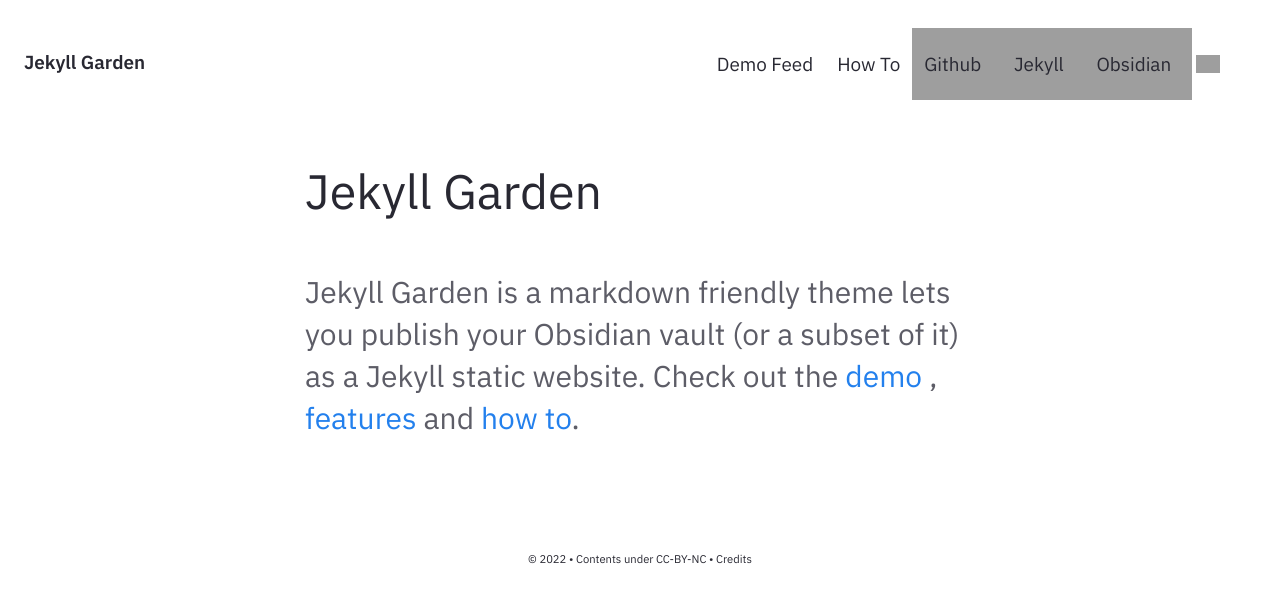
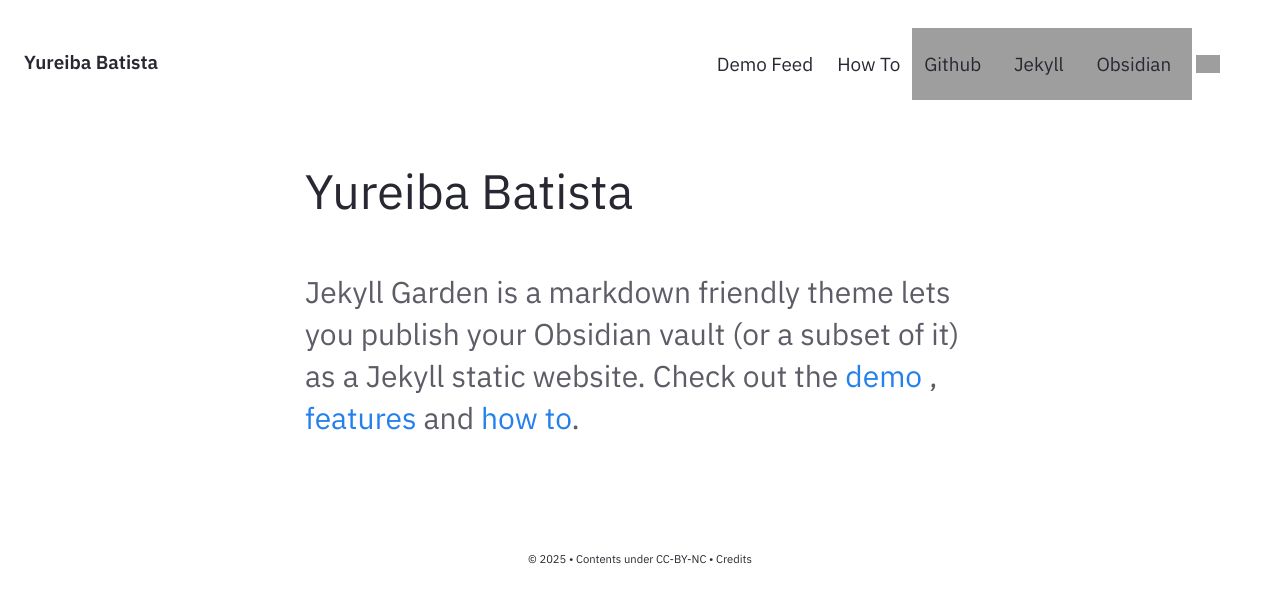
Before and after one commit to batistayureiba/batistayureiba.github.io, a Jekyll site: the page built from pages/index.md, in a window 1280 px wide, cut to the strip 0-603 px from the top of the page. Built offline with Jekyll 4.4.1, drawn with Linux system fonts in a browser that asks for light colours; grey boxes are pictures that could not be loaded.

Commit message:
Update _config.yml

```diff
--- a/_config.yml
+++ b/_config.yml
@@ -19,7 +19,7 @@
 # in the templates via {{ site.myvariable }}.
 
 # URL is the base hostname with protocol for your site, eg http://example.com
-url: "" # the base hostname & protocol for your site, e.g. http://example.com
+url: "https://batistayureiba.github.io/" # the base hostname & protocol for your site, e.g. http://example.com
 
 # If you want to install this jekyll in a subpath (eg /digitalgarden) set it here.
 # Else keep it Empty (DON'T PUT /; Keep it empty)
@@ -27,10 +27,10 @@
 
 # Website Header, Description, Footer year and text.
 # If you are deleting this, make sure you remove it from HTML files too
-heading: Jekyll Garden # Change this
+heading: Yureiba Batista # Change this
 content: Obsidian ready Jekyll Theme
 copyright:
-  year: © 2022
+  year: © 2025
   msg: Contents under CC-BY-NC
 
 # Set title and content for private & broken link tooltop
```
